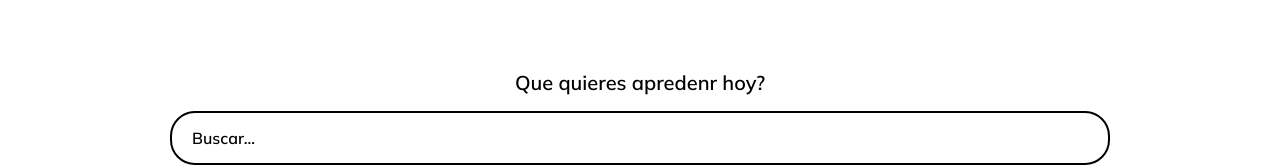
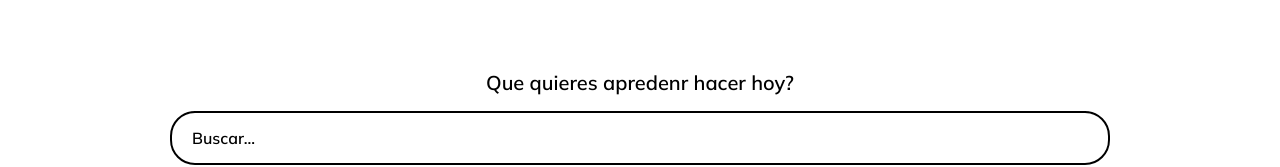
Before and after one commit to carlo33/FrontedDevelop, a website: page index.html in a window 1280 px wide. Shown: the part 141-308 px from the top of the page. Drawn offline with Linux system fonts and the light colour scheme.

Commit message:
Update index.html

```diff
--- a/index.html
+++ b/index.html
@@ -28,7 +28,7 @@
     </div>
   </header>
   <section class="main">
-    <h2 class="main__title">Que quieres apredenr hoy?</h2>
+    <h2 class="main__title">Que quieres apredenr hacer hoy?</h2>
     <input class="input" type="text" placeholder="Buscar...">
   </section>
 
```
